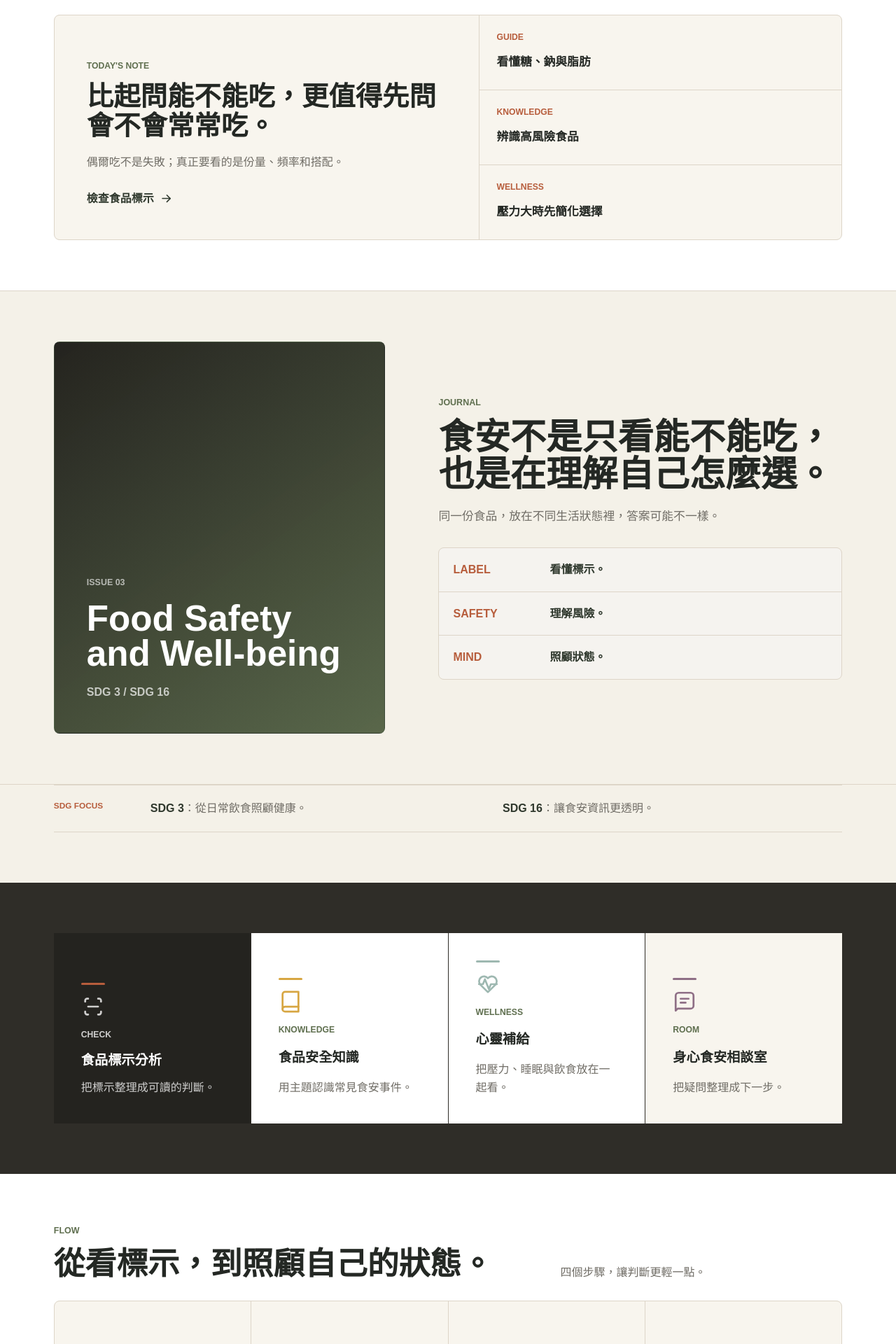
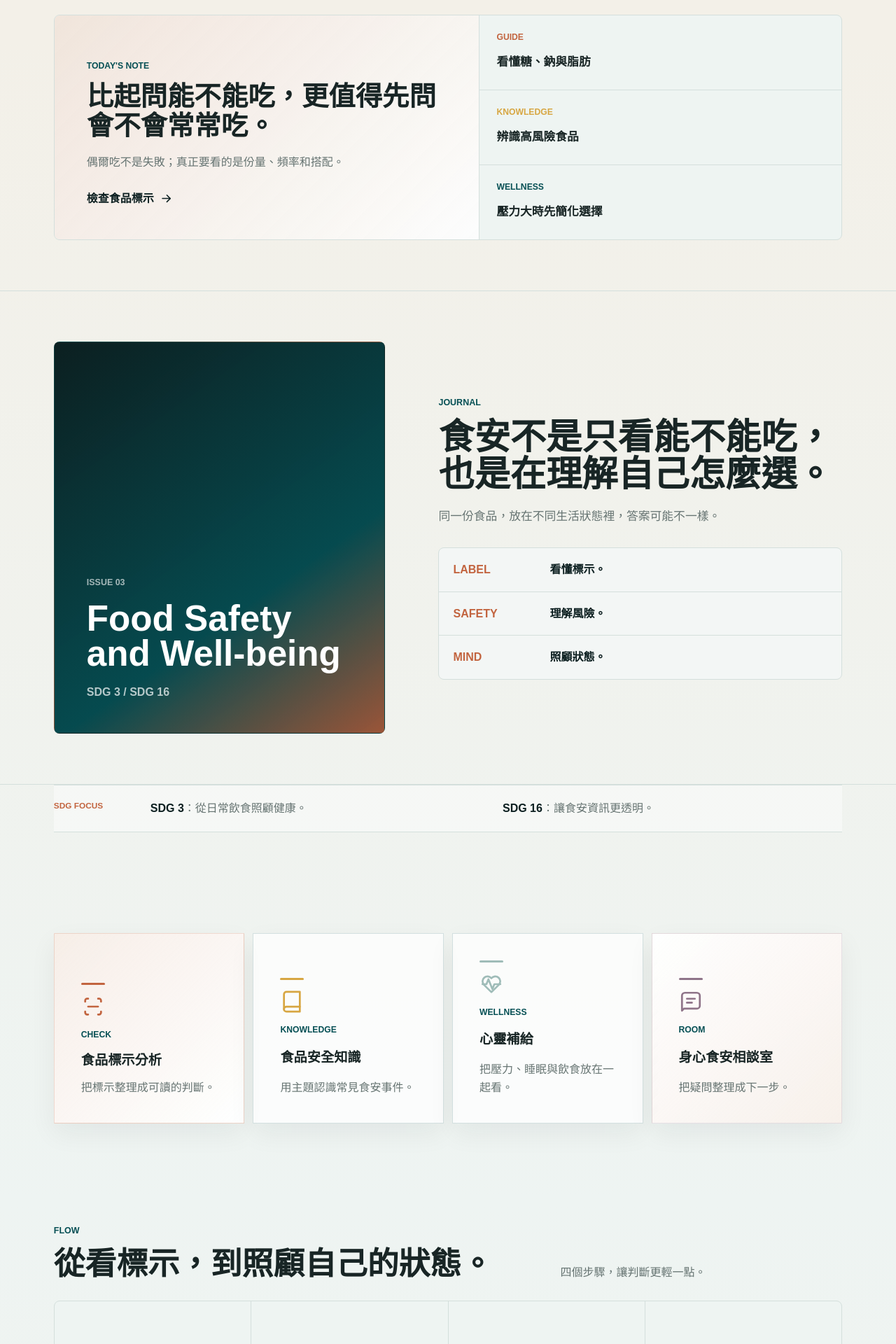
Before and after one commit to enkai0630/Web_FinalProject, a Flask app: page / in a window 1280 px wide. Shown: the part 960-2880 px from the top of the page at 70% size. Run offline with Flask 3, Linux system fonts and the light colour scheme; parts of the project's set-up code (start-up, migrations or seed data) failed here and were passed over.

Commit message:
更改前端配色、微調字型字體以及顯示文字

```diff
--- a/app.py
+++ b/app.py
@@ -1,3 +1,4 @@
+import os
 from pathlib import Path
 
 from flask import Flask, jsonify, render_template, request
@@ -137,4 +138,5 @@ def translate_content():
 
 
 if __name__ == "__main__":
-    app.run(debug=True, host="0.0.0.0", port=5001)
+    port = int(os.environ.get("PORT", 5001))
+    app.run(debug=True, host="0.0.0.0", port=port)
--- a/requirements.txt
+++ b/requirements.txt
@@ -3,3 +3,4 @@ flask-cors==6.0.2
 requests==2.33.1
 azure-ai-textanalytics==5.4.0
 azure-core==1.40.0
+gunicorn==23.0.0
--- a/static/css/style.css
+++ b/static/css/style.css
@@ -1,23 +1,23 @@
 :root {
-    --bg: #f4f1e8;
-    --bg-deep: #24231f;
+    --bg: #f3f0e8;
+    --bg-deep: #0c1f20;
     --surface: #ffffff;
-    --surface-muted: #f8f5ee;
-    --line: #ddd5c8;
-    --text: #242824;
-    --muted: #706d66;
-    --primary: #5f6f4f;
-    --primary-dark: #2f382d;
-    --primary-soft: #e3e8d8;
-    --accent: #b75d3c;
-    --accent-soft: #f1dfd5;
-    --quiet-blue: #dfe6e2;
+    --surface-muted: #eef4f2;
+    --line: #d4dfdc;
+    --text: #182525;
+    --muted: #667472;
+    --primary: #054f54;
+    --primary-dark: #0c1f20;
+    --primary-soft: #dce9e7;
+    --accent: #c2643f;
+    --accent-soft: #f2dfd3;
+    --quiet-blue: #9fbcb8;
     --sun: #d7a642;
-    --sky: #9eb8b1;
-    --plum: #8f6f86;
+    --sky: #9fbcb8;
+    --plum: #8f7489;
     --danger: #a7473f;
     --danger-soft: #f7e3df;
-    --shadow: 0 18px 50px rgba(39, 35, 29, 0.1);
+    --shadow: 0 18px 50px rgba(12, 31, 32, 0.12);
     --radius: 8px;
     --header-height: 74px;
 }
@@ -34,7 +34,9 @@ body {
     margin: 0;
     min-height: 100vh;
     color: var(--text);
-    background: var(--bg);
+    background:
+        linear-gradient(180deg, #f3f0e8 0%, #f3f0e8 22%, #eef4f2 58%, #f3f0e8 100%),
+        var(--bg);
     font-family: "Noto Sans TC", "Microsoft JhengHei", "PingFang TC", Arial, sans-serif;
     line-height: 1.6;
 }
@@ -525,7 +555,7 @@ main {
 }
 
 .top-info-section {
-    background: var(--surface);
+    background: transparent;
 }
 
 .top-info-grid {
@@ -549,6 +579,9 @@ main {
     flex-direction: column;
     justify-content: flex-end;
     padding: clamp(24px, 4vw, 46px);
+    background:
+        linear-gradient(135deg, rgba(242, 223, 211, 0.72), rgba(255, 255, 255, 0.82)),
+        var(--surface-muted);
 }
 
 .info-type,
@@ -609,6 +642,14 @@ main {
     font-weight: 900;
 }
 
+.top-info-list a:nth-child(2) time {
+    color: var(--sun);
+}
+
+.top-info-list a:nth-child(3) time {
+    color: var(--primary);
+}
+
 .top-info-list span {
     font-size: 1.05rem;
     font-weight: 900;
@@ -619,7 +660,7 @@ main {
     grid-template-columns: minmax(300px, 0.82fr) minmax(0, 1fr);
     gap: clamp(26px, 6vw, 78px);
     align-items: center;
-    background: var(--bg);
+    background: transparent;
     border-top: 1px solid var(--line);
     border-bottom: 1px solid var(--line);
 }
@@ -635,7 +676,7 @@ main {
     border-radius: var(--radius);
     border: 1px solid rgba(24, 63, 53, 0.14);
     background:
-        linear-gradient(145deg, rgba(36, 35, 31, 0.96), rgba(95, 111, 79, 0.9)),
+        linear-gradient(145deg, rgba(12, 31, 32, 0.98), rgba(5, 79, 84, 0.9) 64%, rgba(194, 100, 63, 0.78)),
         var(--bg-deep);
     color: #fff;
 }
@@ -706,7 +747,7 @@ main {
 
 .sdg-note-section {
     padding: 0 clamp(20px, 6vw, 86px) clamp(34px, 6vw, 72px);
-    background: var(--bg);
+    background: transparent;
 }
 
 .sdg-note {
@@ -717,6 +758,7 @@ main {
     padding: 20px 0;
     border-top: 1px solid var(--line);
     border-bottom: 1px solid var(--line);
+    background: rgba(255, 255, 255, 0.42);
 }
 
 .sdg-note span {
@@ -738,8 +780,8 @@ main {
 .feature-band {
     display: grid;
     grid-template-columns: repeat(4, minmax(0, 1fr));
-    gap: 1px;
-    background: #2f2d28;
+    gap: 12px;
+    background: transparent;
 }
 
 .feature-card {
@@ -749,10 +791,11 @@ main {
     justify-content: flex-end;
     gap: 14px;
     padding: clamp(22px, 3.2vw, 38px);
-    border: 1px solid transparent;
-    background: var(--surface);
+    border: 1px solid rgba(5, 79, 84, 0.16);
+    background: rgba(255, 255, 255, 0.74);
     text-decoration: none;
-    transition: transform 0.18s ease, border-color 0.18s ease, background 0.18s ease;
+    box-shadow: 0 14px 36px rgba(12, 31, 32, 0.06);
+    transition: transform 0.18s ease, border-color 0.18s ease, background 0.18s ease, box-shadow 0.18s ease;
 }
 
 .feature-card::before,
@@ -817,19 +861,30 @@ main {
 
 .feature-card-primary {
     min-height: 230px;
-    background: var(--bg-deep);
-    color: #fff;
+    background:
+        linear-gradient(135deg, rgba(242, 223, 211, 0.5), rgba(255, 255, 255, 0.78)),
+        rgba(255, 255, 255, 0.74);
+    color: var(--text);
+    border-color: rgba(194, 100, 63, 0.24);
 }
 
 .feature-card-primary:hover {
-    background: #35332d;
-    border-color: rgba(255, 255, 255, 0.22);
-}
-
-.feature-card-primary svg,
-.feature-card-primary small,
+    background:
+        linear-gradient(135deg, rgba(242, 223, 211, 0.64), rgba(255, 255, 255, 0.9)),
+        #fff;
+    border-color: rgba(194, 100, 63, 0.38);
+}
+
+.feature-card-primary svg {
+    color: var(--accent);
+}
+
+.feature-card-primary small {
+    color: var(--primary);
+}
+
 .feature-card-primary p {
-    color: rgba(255, 255, 255, 0.78);
+    color: var(--muted);
 }
 
 .feature-card-primary::before {
@@ -842,7 +897,10 @@ main {
 }
 
 .feature-card-quiet {
-    background: var(--surface-muted);
+    background:
+        linear-gradient(135deg, rgba(255, 255, 255, 0.78), rgba(242, 223, 211, 0.42)),
+        rgba(255, 255, 255, 0.74);
+    border-color: rgba(143, 116, 137, 0.22);
 }
 
 .section-heading {
@@ -876,7 +934,7 @@ main {
 }
 
 .flow-section {
-    background: var(--surface);
+    background: transparent;
 }
 
 .flow-track {
--- a/templates/base.html
+++ b/templates/base.html
@@ -52,13 +52,16 @@
 <footer class="site-footer">
     <div>
         <strong>身心食安助理</strong>
-        <p>把食品標示、食安知識與身心狀態放在同一個日常脈絡裡，協助使用者做出更清楚的飲食判斷。</p>
+        <p>把食品標示、食安知識與身心狀態結合，協助使用者做出更清楚的飲食判斷。</p>
     </div>
     <div class="footer-links">
-        <a href="{{ url_for('home') }}">相談室</a>
+        <p>資管二B   張恩愷</p>
+        <p>劉亮廷</p>
+        <p>陳衡毅</p>
+        <!-- <a href="{{ url_for('home') }}">相談室</a>
         <a href="{{ url_for('food_label_page') }}">食品標示分析</a>
         <a href="{{ url_for('food_safety_knowledge_page') }}">食品安全知識</a>
-        <a href="{{ url_for('mental_wellness_page') }}">身心健康小知識</a>
+        <a href="{{ url_for('mental_wellness_page') }}">身心健康小知識</a> -->
     </div>
 </footer>
 
--- a/templates/food_label.html
+++ b/templates/food_label.html
@@ -28,7 +28,8 @@
                 <label class="file-drop-zone" for="food-label-image">
                     <svg><use href="#icon-upload"></use></svg>
                     <span class="file-drop-title">上傳食品成分表或營養標示圖片</span>
-                    <span class="file-drop-hint">支援 JPG、JPEG、PNG，5MB 以下。請盡量拍到完整的熱量、糖、鈉、脂肪與成分資訊。</span>
+                    <span class="file-drop-hint">支援 JPG、JPEG、PNG，檔案大小不超過5MB</span>
+                    <span class="file-drop-hint">請盡量拍到完整的熱量、糖、鈉、脂肪與成分資訊</span>
                 </label>
                 <input type="file" id="food-label-image" name="image" accept="image/jpeg,image/png" hidden>
                 <img id="food-label-preview" class="food-label-preview" alt="食品標示圖片預覽" hidden>
--- a/templates/food_safety_knowledge.html
+++ b/templates/food_safety_knowledge.html
@@ -7,8 +7,8 @@
 <section class="hero hero-compact">
     <div class="hero-copy">
         <p class="eyebrow">Topic Index</p>
-        <h1>食安事件，先看懂風險。</h1>
-        <p class="hero-lead">用幾個主題整理日常需要知道的食品安全線索。</p>
+        <h1>食安事件，風險是什麼？</h1>
+        <p class="hero-lead">整理近期的食品安全新聞</p>
     </div>
     <div class="hero-note">
         <svg><use href="#icon-book"></use></svg>
```
Also changed, not shown: other parts of static/css/style.css (+68 -31 lines), functions/azure.py (+40 -7 lines), functions/gemini.py (+15 -3 lines), static/js/site.js (+71 -1 lines), templates/index.html (line endings or trailing spaces), 1 other file.
